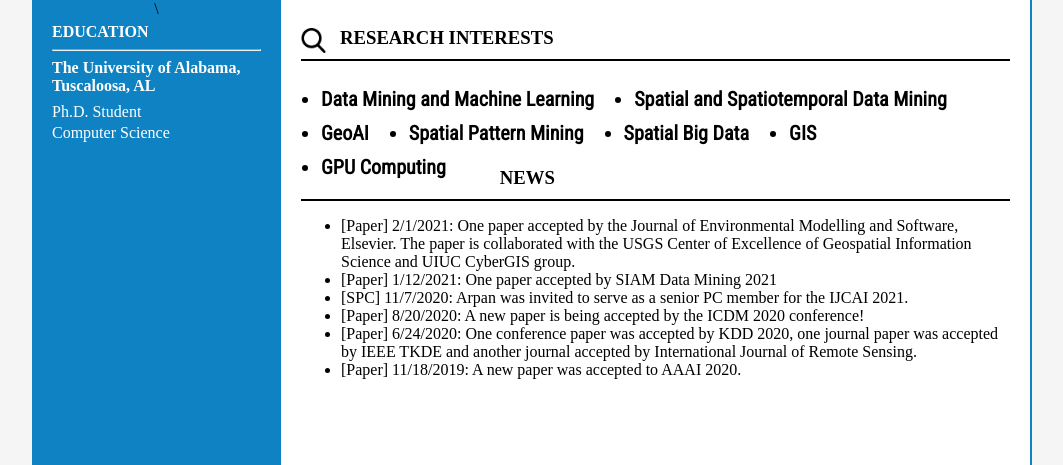
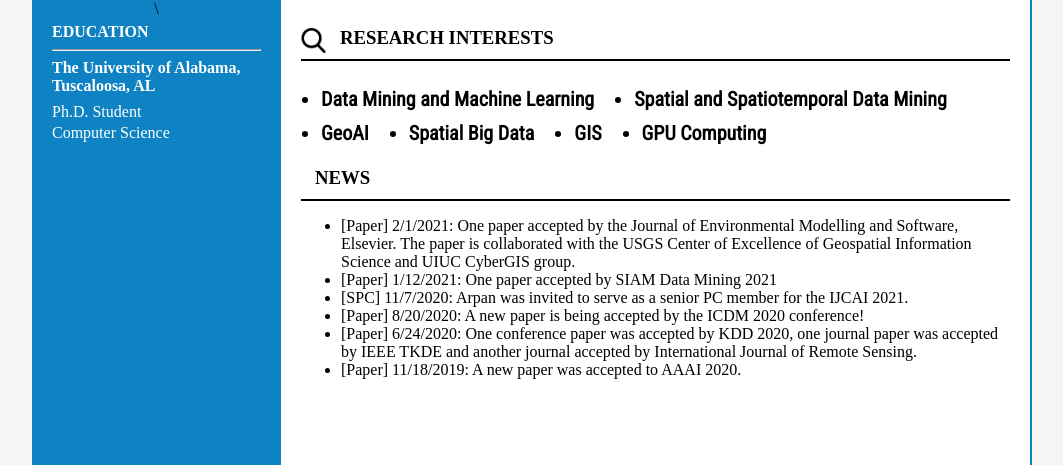
Before and after one commit to amsainju/amsainju.github.io, a plain HTML site: page index.html in a window 1280 px wide. Shown: the part 335-800 px from the top of the page, without its empty margins (108-1171 px from the left). Drawn offline with Linux system fonts and the light colour scheme.

Commit message:
update index

```diff
--- a/index.html
+++ b/index.html
@@ -78,7 +78,6 @@ spatial database, geographic information system, and their interdisciplinary app
                         </li>
                         <li>Spatial and Spatiotemporal Data Mining</li>
                         <li>GeoAI</li>
-                        <li>Spatial Pattern Mining</li>
                         <li>Spatial Big Data</li>
                         <li>GIS</li>
                         <li>GPU Computing</li>
@@ -109,7 +108,7 @@ spatial database, geographic information system, and their interdisciplinary app
                       <span>SVN, Git </span>
                   </ul>
               </div>-->
-
+			  <div id="news" >
 			<div class="head">
 			<img src="img/news.png" width="25px" style="vertical-align: middle;margin-right: 10px" alt="">
                <h3 style="display: inline-block">NEWS </h3>
@@ -124,6 +123,7 @@ spatial database, geographic information system, and their interdisciplinary app
 	</li><li><paper>[Paper]</paper> 11/18/2019: A new paper was accepted to AAAI 2020.
 </li></ul>
 <p></p>
+</div>
             </div>
 
         </div>
```
